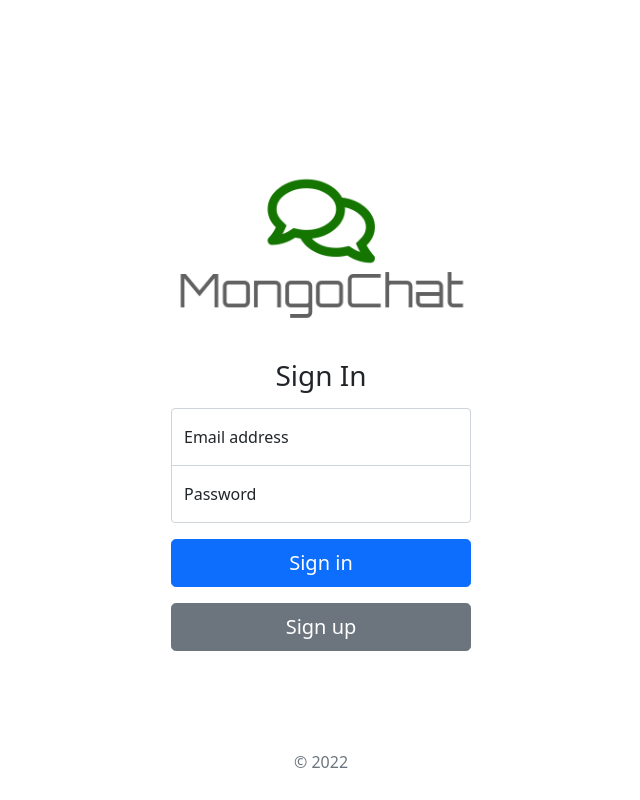
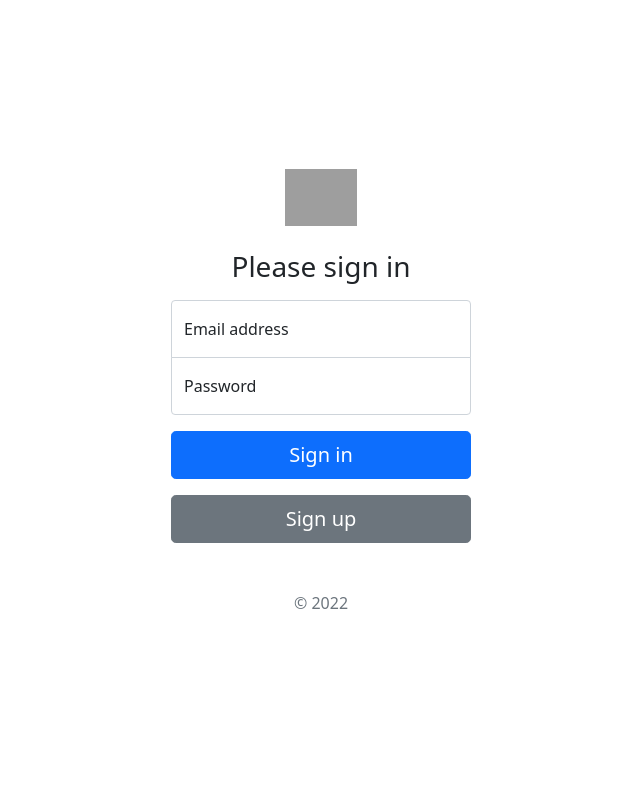
Before and after one commit to MongoChat-Flask/mongoengine-chat-resource, a Flask app: page / in a window 1280 px wide. Shown: the whole page, without its empty margins (319-959 px from the left). Run offline with Flask 2, Linux system fonts and the light colour scheme; parts of the project's set-up code (start-up, migrations or seed data) failed here and were passed over; some libraries are stand-ins or nearby versions; grey boxes are pictures that could not be loaded.

Commit message:
index.html 修正

```diff
--- a/templates/index.html
+++ b/templates/index.html
@@ -41,8 +41,8 @@
 
   <main class="form-signin">
     <form action="">
-      <img class="mb-4" src="{{url_for('static', filename='imgs/logo.png')}}" alt="" width="300" height="auto">
-      <h1 class="h3 mb-3 fw-normal">Sign In</h1>
+      <img class="mb-4" src="https://bootstrap5.hexschool.com/docs/5.1/assets/brand/bootstrap-logo.svg" alt="" width="72" height="57">
+      <h1 class="h3 mb-3 fw-normal">Please sign in</h1>
 {% if login == False %}
       <div class="form-floating">
         <input type="text" class="form-control" id="floatingName" placeholder="username">
@@ -73,8 +73,7 @@
       <button class="w-100 btn btn-lg btn-primary" type="submit" formaction="{{url_for('IndexRoutes.index')}}" formmethod="get">Sign in</button>
 {% endif %}
 
-      <p class="mt-5 mb-3 text-muted" style="position: absolute; left: 50%;
-      transform: translate(-50%, 0); bottom: 10px;">&copy; 2022</p>
+      <p class="mt-5 mb-3 text-muted">&copy; 2022</p>
     </form>
   </main>
 {% endblock content %}
```
